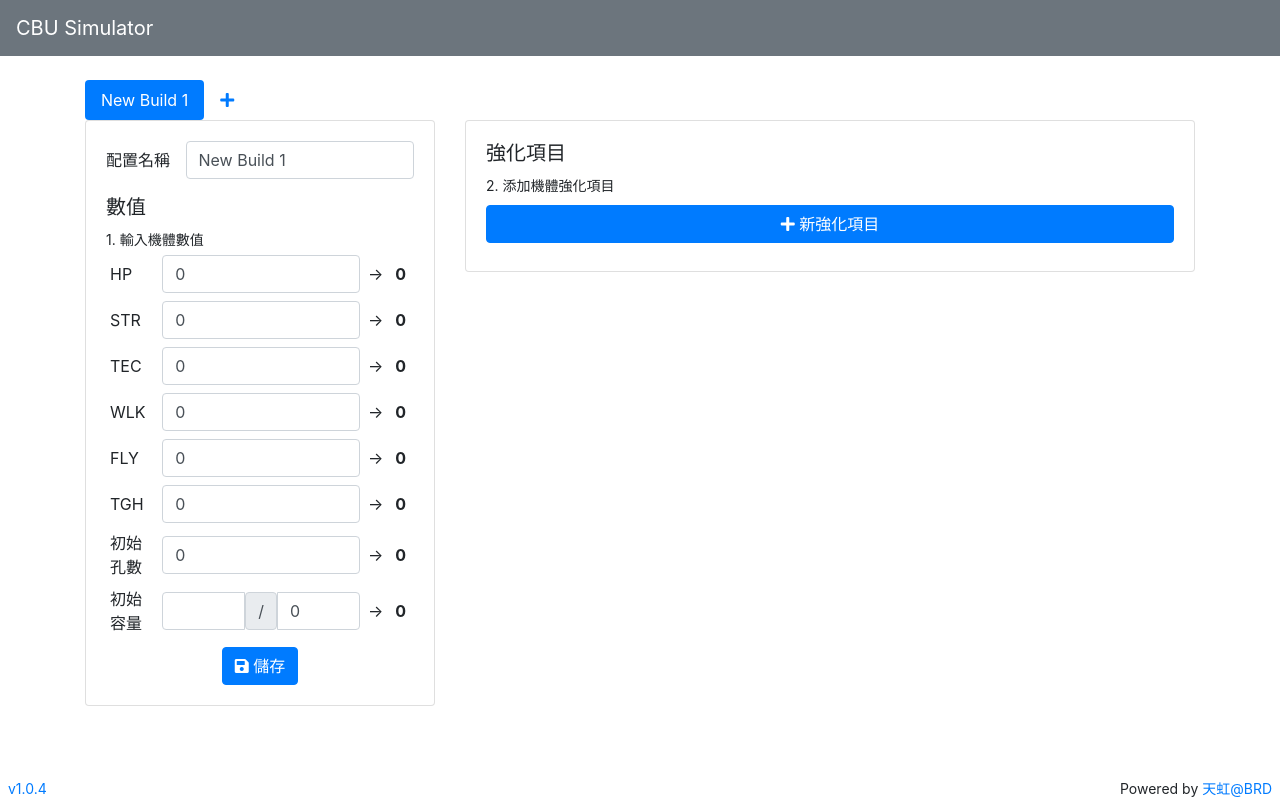
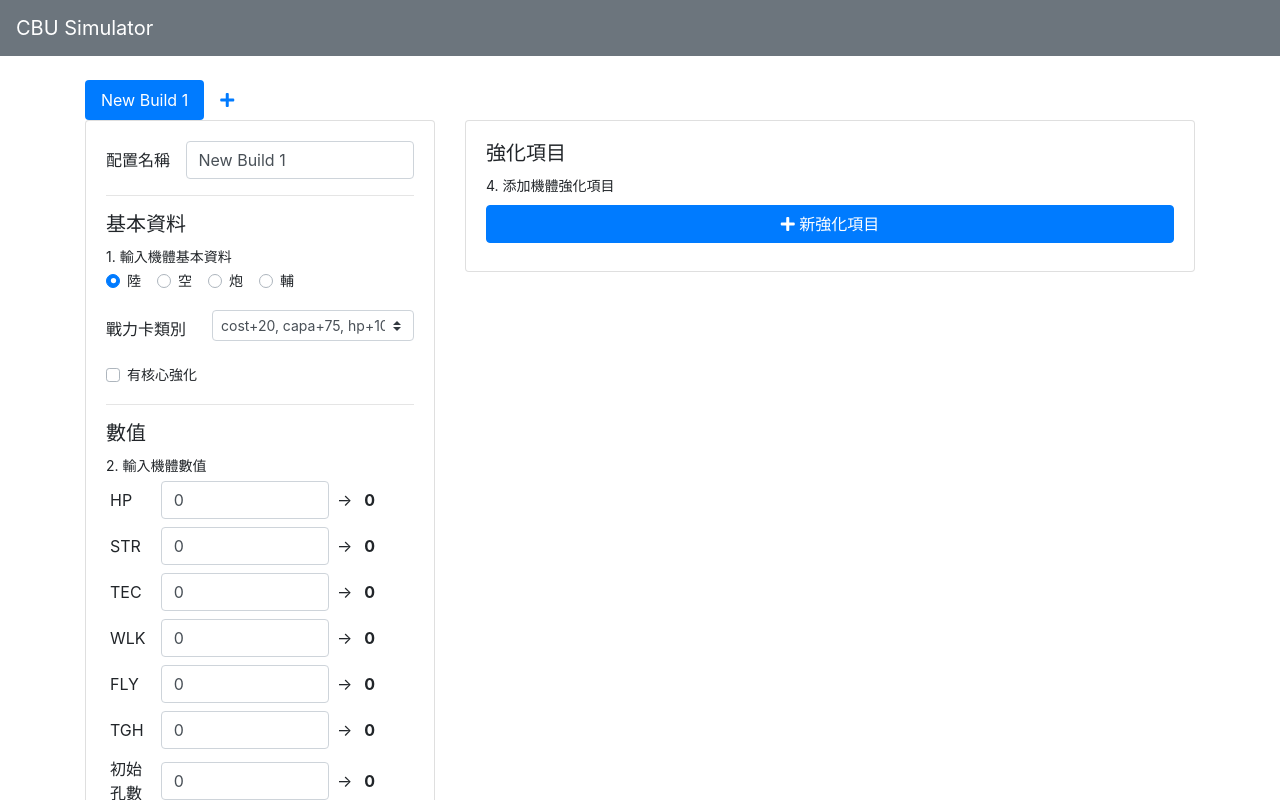
Before and after one commit to wcqiter/cb-build-simulator, a Vue app: page / in a window 1280 px wide. Shown: the top 800 px of the page. Built offline with nearby package versions, Linux system fonts and the light colour scheme.

Commit message:
Type, capatype and weapon type input

```diff
--- a/src/data/stat.json
+++ b/src/data/stat.json
@@ -7,5 +7,9 @@
   "tgh": 0,
   "slot": 0,
   "capa": 0,
-  "cost": 0
+  "cost": 0,
+  "type": "lnd",
+  "capaType": "type1",
+  "weaponUsed": false,
+  "weaponType": "type1"
 }
--- a/src/data/type.js
+++ b/src/data/type.js
@@ -1,8 +1,6 @@
 export default {
-  type: {
-    lnd: "陸",
-    air: "空",
-    art: "炮",
-    msc: "輔"
-  }
-}
+  lnd: "陸",
+  air: "空",
+  art: "炮",
+  msc: "輔"
+};
--- a/src/views/Simulator.vue
+++ b/src/views/Simulator.vue
@@ -34,9 +34,54 @@
                 />
             </b-form-group>
           </div>
+          <hr />
+          <h5 class="mb-2">基本資料</h5>
+          <small>1. 輸入機體基本資料</small>
+          <b-form-group>
+            <b-form-radio-group
+              size="sm"
+              v-model="defaultStat.type"
+              :options="typeOptions"
+              />
+          </b-form-group>
+          <b-form-group
+            label="戰力卡類別"
+            label-cols-md="4"
+            >
+            <b-form-select
+              size="sm"
+              v-model="defaultStat.capaType"
+              :options="capaTypeOptions"
+              />
+          </b-form-group>
+          <b-form-group>
+            <b-form-checkbox
+              size="sm"
+              v-model="defaultStat.weaponUsed"
+              :checked-value="true"
+              :unchecked-value="false"
+              >
+              有核心強化
+            </b-form-checkbox>
+          </b-form-group>
+          <b-form-group
+            label="核心卡類別"
+            label-cols-md="4"
+            v-if="defaultStat.weaponUsed"
+            >
+            <b-form-select
+              size="sm"
+              v-model="defaultStat.weaponType"
+              :options="weaponTypeOptions"
+              />
+          </b-form-group>
+          <hr />
           <h5 class="mb-2">數值</h5>
-          <small>1. 輸入機體數值</small>
+          <small>2. 輸入機體數值</small>
           <table>
+            <tr>
+
+            </tr>
             <tr v-for="(key, i) in Object.keys(defaultStat).filter(i => i !== 'cost')" :key="i">
               <td>{{cat[key]}}</td>
               <td v-if="key === 'capa'">
@@ -78,7 +123,7 @@
       <div class="col-md-8">
         <b-card>
           <h5 class="mb-2">強化項目</h5>
-          <small>2. 添加機體強化項目</small>
+          <small>4. 添加機體強化項目</small>
           <div class="mb-2 mt-2">
             <b-button
               @click="onAddMod"
@@ -147,6 +192,8 @@
 
 import options from '@/data/options.js'
 import cat from '@/data/cat.js'
+import type from '@/data/type.js'
+import card from '@/data/cards.js'
 import defaultModData from '@/data/mod.json'
 import defaultStat from '@/data/stat.json'
 
@@ -157,16 +204,7 @@ export default {
   },
   data: function() {
     return {
-      defaultStat: {
-        hp: 0,
-        str: 0,
-        tec: 0,
-        wlk: 0,
-        fly: 0,
-        tgh: 0,
-        slot: 0,
-        capa: 0
-      },
+      defaultStat: this.deepCopy(defaultStat),
       tabs: [],
       tab: 0,
       mod: [],
@@ -200,6 +238,50 @@ export default {
     },
     flattenedOptions() {
       return options;
+    },
+    typeOptions() {
+      return Object.keys(type).map(i => {
+        return {
+          text: type[i],
+          value: i
+        }
+      })
+    },
+    capaTypeOptions() {
+      var arr = [];
+      var capaCard = this.findCardByType('capa');
+      if(capaCard) {
+        Object.keys(capaCard.effect).forEach(capaType => {
+          var strArr = [];
+          Object.keys(capaCard.effect[capaType]).forEach(key => {
+            var ef = capaCard.effect[capaType][key] < 0 ? capaCard.effect[capaType][key] : '+' + capaCard.effect[capaType][key];
+            strArr.push(key + ef);
+          });
+          arr.push({
+            text: strArr.join(', '),
+            value: capaType
+          })
+        })
+      }
+      return arr;
+    },
+    weaponTypeOptions() {
+      var arr = [];
+      var weaponCard = this.findCardByType('weapon');
+      if(weaponCard) {
+        Object.keys(weaponCard.effect).forEach(capaType => {
+          var strArr = [];
+          Object.keys(weaponCard.effect[capaType]).forEach(key => {
+            var ef = weaponCard.effect[capaType][key] < 0 ? weaponCard.effect[capaType][key] : '+' + weaponCard.effect[capaType][key];
+            strArr.push(key + ef);
+          });
+          arr.push({
+            text: strArr.join(', '),
+            value: capaType
+          })
+        })
+      }
+      return arr;
     },
 
     finalData() {
@@ -330,6 +412,14 @@ export default {
         return null;
       }
     },
+    findCardByType(type) {
+      var index = card.findIndex(i => i.type === type);
+      if(index !== -1) {
+        return card[index];
+      } else {
+        return null;
+      }
+    },
     onErrorStorage() {
       this.$bvToast.toast("你的瀏覽器不支持LocalStorage，無法儲存配置。", {
         variant: 'danger',
```
